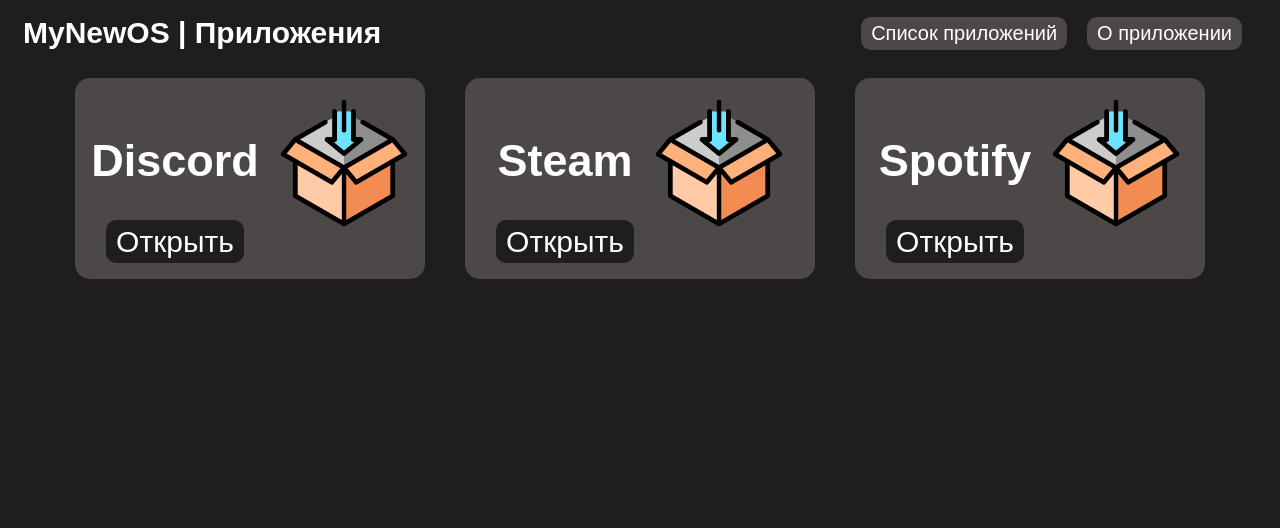
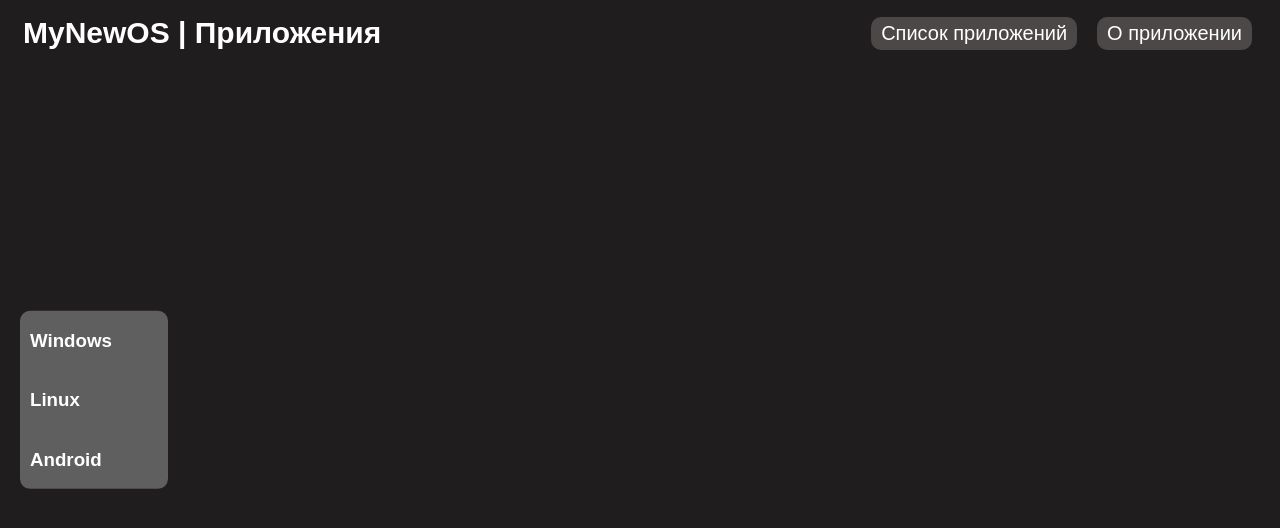
Before and after one commit to refy1k/MyNewOs, a website: page src/index.html in a window 1280 px wide. Drawn offline with Linux system fonts and the light colour scheme.

Commit message:
Refactor index.html and styles.css to implement a split menu for application navigation; removed previous app list structure and added new styling for improved layout. Updated tauri.conf.json to increase minimum window width for better usability.

```diff
--- a/src-tauri/tauri.conf.json
+++ b/src-tauri/tauri.conf.json
@@ -14,7 +14,7 @@
         "width": 1200,
         "height": 700,
         "center": true,
-        "minWidth": 1000,
+        "minWidth": 1200,
         "minHeight": 600
       }
     ],
--- a/src/index.html
+++ b/src/index.html
@@ -17,39 +17,24 @@
 
   <main>
     <article>
-      <section>
-        <div class="app-list">
+      <section class="split-menu" style=
+      "background-color: rgb(95, 95, 95);
+      width: 10%;
+      border-radius: 10px;
+      padding: 0px 10px;">
+        <h1 class="split-menu-text"><a href="#">Windows</a></h1>
+        <h1 class="split-menu-text"><a href="#">Linux</a></h1>
+        <h1 class="split-menu-text"><a href="#">Android</a></h1>
+      </section>
 
-          <div class="app">
-            <div class="app-text">
-              <h2>Discord</h2>
-              <a class="app-button" href="#"">Открыть</a>
-            </div>
-            <img src="assets/packet.png" alt="Discord" height="150px">
-          </div>
+      <section class="split-menu" style="background-color: blue;">
 
-          <div class="app">
-            <div class="app-text">
-              <h2>Steam</h2>
-              <a class="app-button" href="#"">Открыть</a>
-            </div>
-            <img src="assets/packet.png" alt="Discord" height="150px">
-          </div>
-
-          <div class="app">
-            <div class="app-text">
-              <h2>Spotify</h2>
-              <a class="app-button" href="#"">Открыть</a>
-            </div>
-            <img src="assets/packet.png" alt="Discord" height="150px">
-          </div>
-
-        </div>
       </section>
     </article>
   </main>
 
   <footer>
+
   </footer>
 </body>
 </html>
--- a/src/styles.css
+++ b/src/styles.css
@@ -6,11 +6,12 @@
     height: 50px;
     align-items: center;
     margin: 0px 15px;
+
 }
 
 .HeaderBlock {
     color: white;
-    padding: 10px;
+    padding: 10px, 0px;
     margin-left: auto;
     display: flex;
     gap: 10px;
@@ -33,31 +34,18 @@
     color: white;
 }
 
-.app-list {
+.split-menu {
     display: flex;
-    justify-content: center;
+    flex-direction: column;
+    align-items: flex-start;
+    position: fixed;
+    left: 0;
+    top: 50%;
+    transform: translateY(-50%);
+    margin: 0 20px;
 }
 
-.app {
-    display: flex;
-    width: 330px;
-    background-color: rgb(77, 72, 72);
-    border-radius: 15px;
-    margin: 20px;
-    padding: 10px;
-    justify-content: center;
+.split-menu a {
+    text-decoration: none;
+    color: white;
 }
-
-.app-text {
-    font-size: 30px;
-    text-align: center;
-    padding: 10px;
-}
-
-.app-button {
-    color: white;
-    text-decoration: none;
-    background-color: rgb(31, 29, 29);
-    border-radius: 10px;
-    padding: 5px 10px;
-}
```
